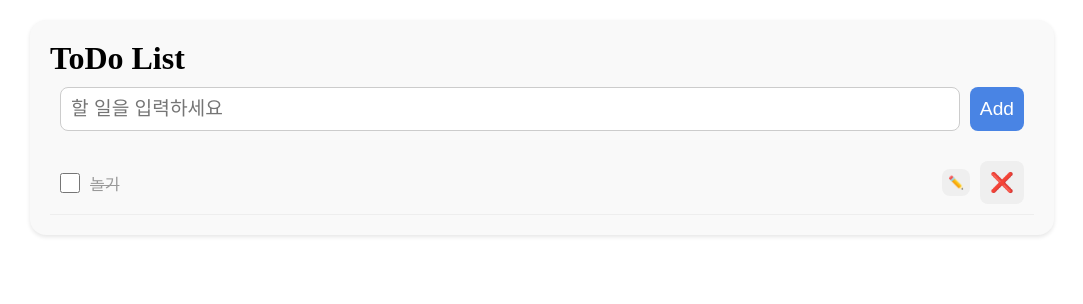
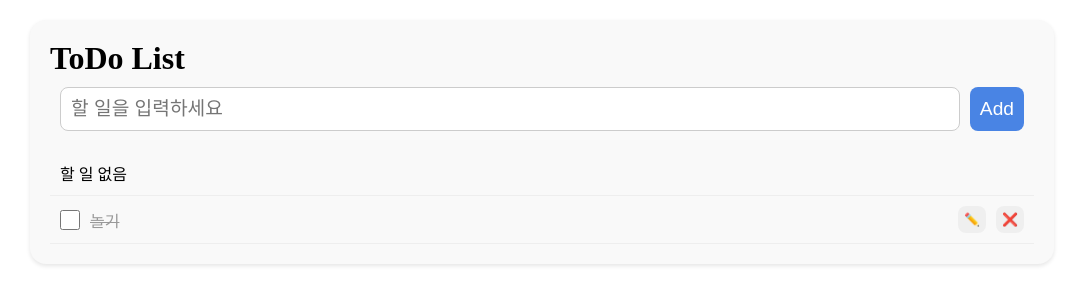
Before and after one commit to yourim08/ProgrammingStudy, a React (Vite) app: page / in a window 1280 px wide. Shown: the top 304 px of the page, without its empty margins (98-1181 px from the left). Built offline with nearby package versions, Linux system fonts and the light colour scheme.

Commit message:
TodoListApp Button 컴포넌트 만들기

```diff
--- a/src/TodoListApp.jsx
+++ b/src/TodoListApp.jsx
@@ -1,4 +1,5 @@
 import './todolist.css';
+import Button from './components/Button.jsx';
 
 function TodoListApp() {
   return (
@@ -6,14 +7,17 @@ function TodoListApp() {
       <h1 className="todo__title">ToDo List</h1>
       <form className='todo__form'>
         <input className='todo__input' type="text" placeholder="할 일을 입력하세요"/>
-        <button className='todo__button todo__button--add' type="submit">Add</button>
+        <Button className='todo__button todo__button--add' type="submit">Add</Button>
       </form>
       <ul className='todo__list'>
+        <li className="todo__item todo__item--empty">
+          <p>할 일 없음</p>
+        </li>
         <li className='todo__item todo__item--complete'>
           <input className='todo__check' type="checkbox" id="chk-1"/>
           <label className='todo__label' htmlFor="chk-1">놀기</label>
-          <button className='todo__button todo__button--edit'>✏️</button>
-          <button className='todo__button todo__button--delete'>❌</button>
+          <Button className='todo__button todo__button--edit'>✏️</Button>
+          <Button className='todo__button todo__button--delete'>❌</Button>
         </li>
       </ul>
     </div>
--- /dev/null
+++ b/src/components/Button.jsx
@@ -0,0 +1,9 @@
+function Button(props) {
+    // 부모 컴포넌트에서 넘겨주는 속성들(className, type, children)
+    const {children, ...rest} = props; // children은 텍스트 영역에, 나머지는 속성으로
+    return (
+        <button {...rest}>{children}</button>
+    )
+}
+
+export default Button;
--- a/src/todolist.css
+++ b/src/todolist.css
@@ -57,7 +57,7 @@
 }
 
 .todo__button--edit,
-.todo__Button--delete {
+.todo__button--delete {
     font-size: 0.8rem;
     padding: 6px;
 }
```
